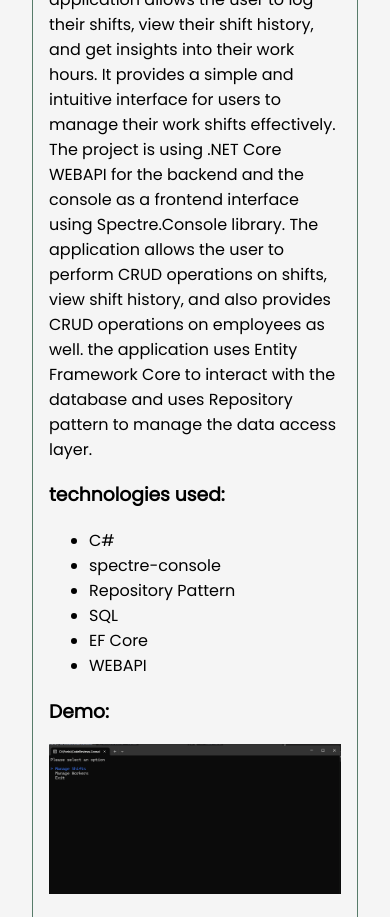
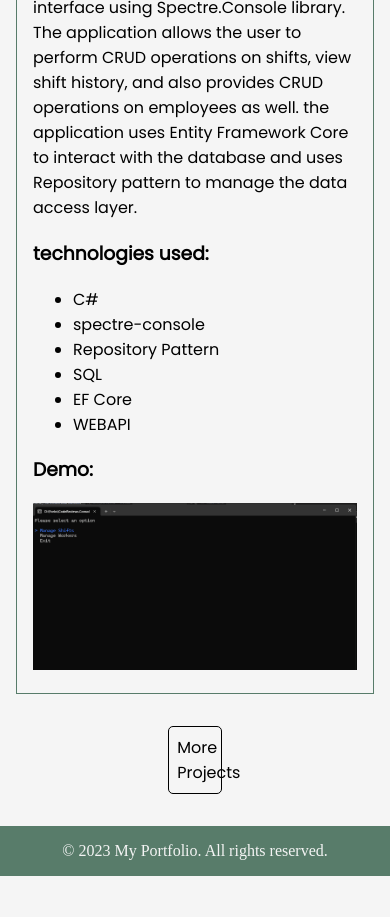
Before and after one commit to HKHemanthsharma/Portfolio, a plain HTML site: page index.html in a window 390 px wide. Shown: the part 7608-8525 px from the top of the page. After the commit the page ends 8484 px from the top, so only its background shows below. Drawn offline with Linux system fonts and the light colour scheme.

Commit message:
adjusted the padding

```diff
--- a/styles.css
+++ b/styles.css
@@ -186,7 +186,8 @@ footer{
  @media (max-width: 900px) {
     .container{
         max-width: 100%; /* Full width on mobile */
-        padding: 0 1rem; /* Small padding instead of margin */
+        padding: 0 0; /* Small padding instead of margin */
+        margin:0px;
     }
     .section{
         margin-top: 1.5rem;
```
